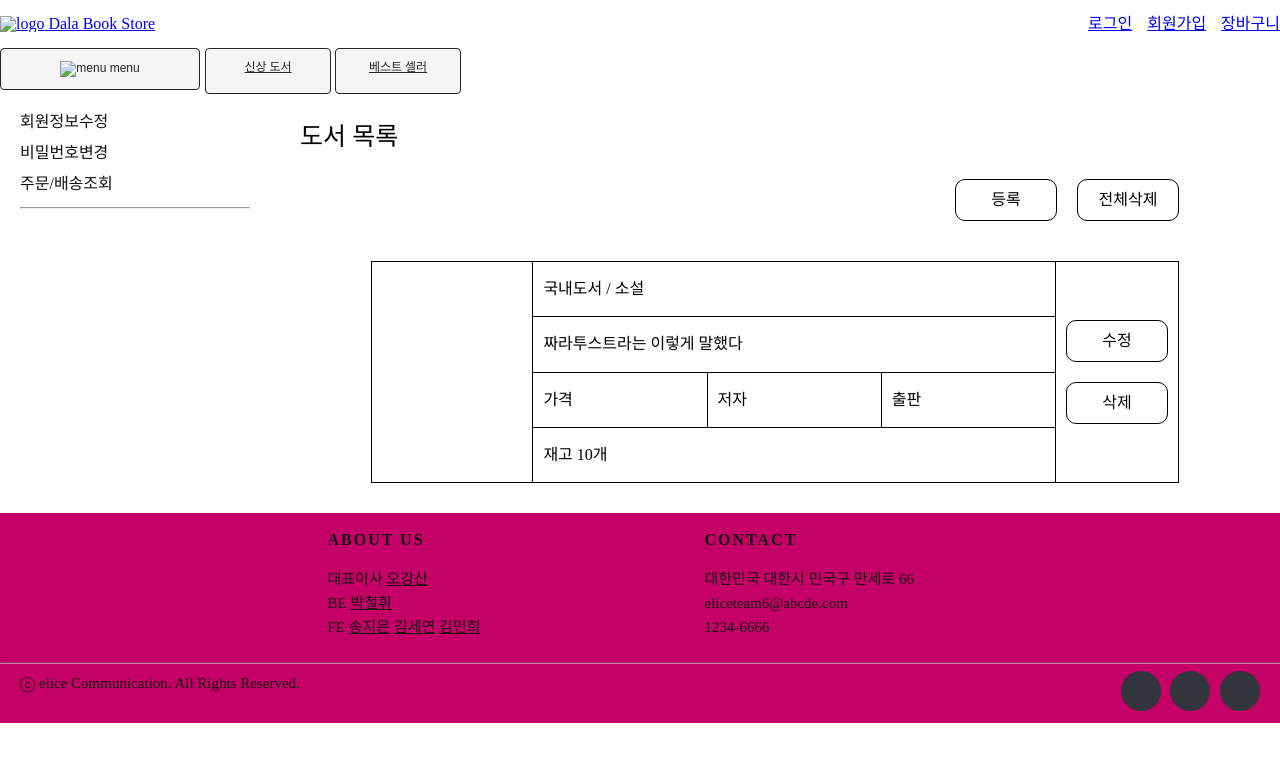
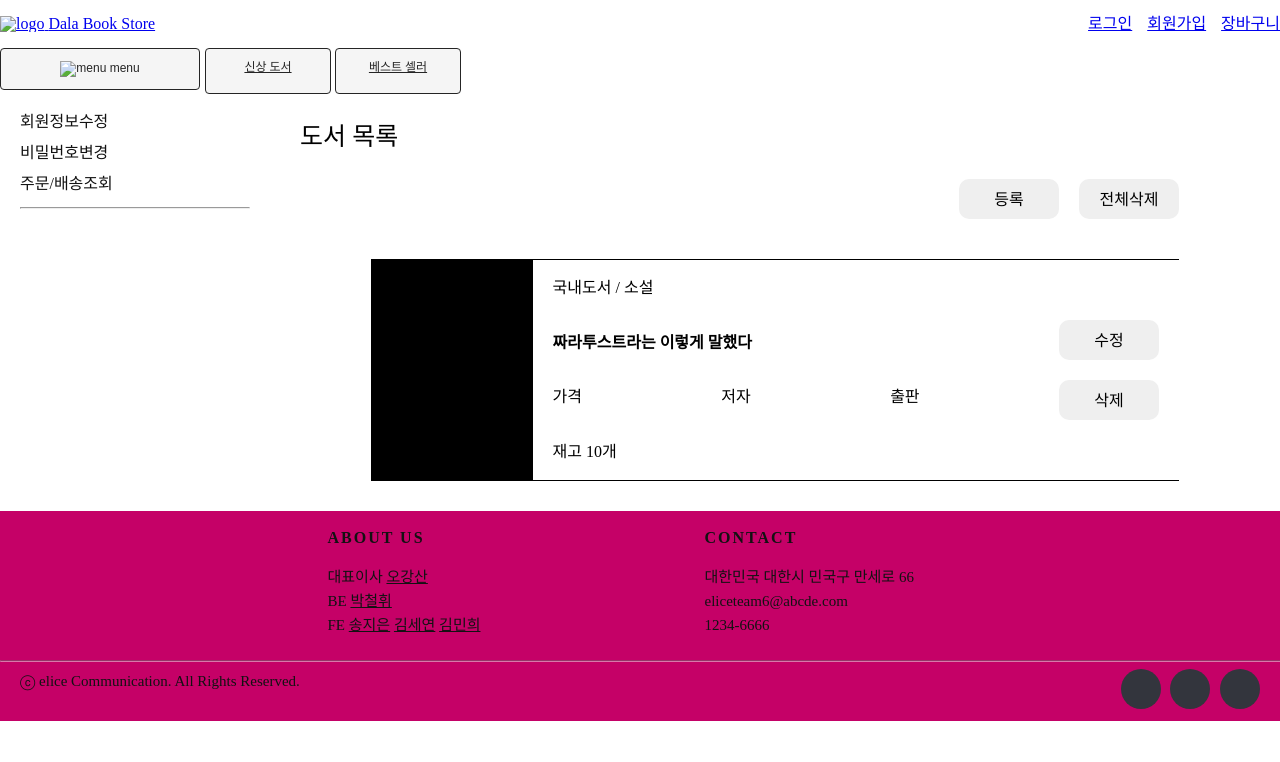
Before and after one commit to tpdus001129/daladala-bookstore, a website: page views/booklist-seller/index.html in a window 1280 px wide. Drawn offline with Linux system fonts and the light colour scheme.

Commit message:
Design: #18 도서 목록2

```diff
--- a/views/booklist-seller/booklist-seller.css
+++ b/views/booklist-seller/booklist-seller.css
@@ -6,41 +6,41 @@
   width: 80%;
   margin: 0 auto;
 }
-
 .buttonBox {
   display: flex;
   justify-content: flex-end;
   text-align: center;
   margin-bottom: 40px;
 }
-.deleteAllBtn {
-  margin-left: 20px;
-}
+.listAddBtn,
 .deleteAllBtn,
-.listAddBtn,
 .modifyBtn,
 .deleteBtn {
-  border: 1px solid black;
+  border: none;
   border-radius: 10px;
   width: 100px;
   height: 40px;
   line-height: 40px;
   text-align: center;
   cursor: pointer;
+  font-size: 16px;
 }
-
+.deleteAllBtn {
+  margin-left: 20px;
+}
 table {
-  border: 1px solid black;
+  border-top: 1px solid black;
+  border-bottom: 1px solid black;
   width: 100%;
   margin: 30px auto;
 }
 tr,
 td {
-  border: 1px solid black;
   vertical-align: middle;
-  padding: 10px;
+  padding: 10px 20px;
 }
 .bookImg {
+  background-color: black;
   width: 20%;
   height: 200px;
 }
@@ -50,5 +50,14 @@ td {
 }
 .modifyBtn,
 .deleteBtn {
-  margin: 20px auto;
+  margin: 10px auto;
 }
+.listAddBtn a,
+.modifyBtn a {
+  display: block;
+  color: black;
+  text-decoration: none;
+}
+.title {
+  font-weight: bold;
+}
--- a/views/booklist-seller/index.html
+++ b/views/booklist-seller/index.html
@@ -18,8 +18,10 @@
 
       <div class="container">
         <div class="buttonBox">
-          <div class="listAddBtn">등록</div>
-          <div class="deleteAllBtn">전체삭제</div>
+          <button class="listAddBtn">
+            <a href="../bookmodify-seller/index.html">등록</a>
+          </button>
+          <button class="deleteAllBtn">전체삭제</button>
         </div>
 
         <table>
@@ -27,17 +29,19 @@
             <td class="bookImg" rowspan="4"></td>
             <td class="category" colspan="3">국내도서 / 소설</td>
             <td class="manageBox" rowspan="4">
-              <div class="modifyBtn">수정</div>
-              <div class="deleteBtn">삭제</div>
+              <button class="modifyBtn">
+                <a href="../bookmodify-seller/index.html">수정</a>
+              </button>
+              <button class="deleteBtn">삭제</button>
             </td>
           </tr>
           <tr>
             <td class="title" colspan="3">짜라투스트라는 이렇게 말했다</td>
           </tr>
           <tr>
-            <td>가격</td>
-            <td>저자</td>
-            <td>출판</td>
+            <td class="price">가격</td>
+            <td class="writer">저자</td>
+            <td class="publisher">출판</td>
           </tr>
           <tr>
             <td class="quantity" colspan="3">재고 10개</td>
```
